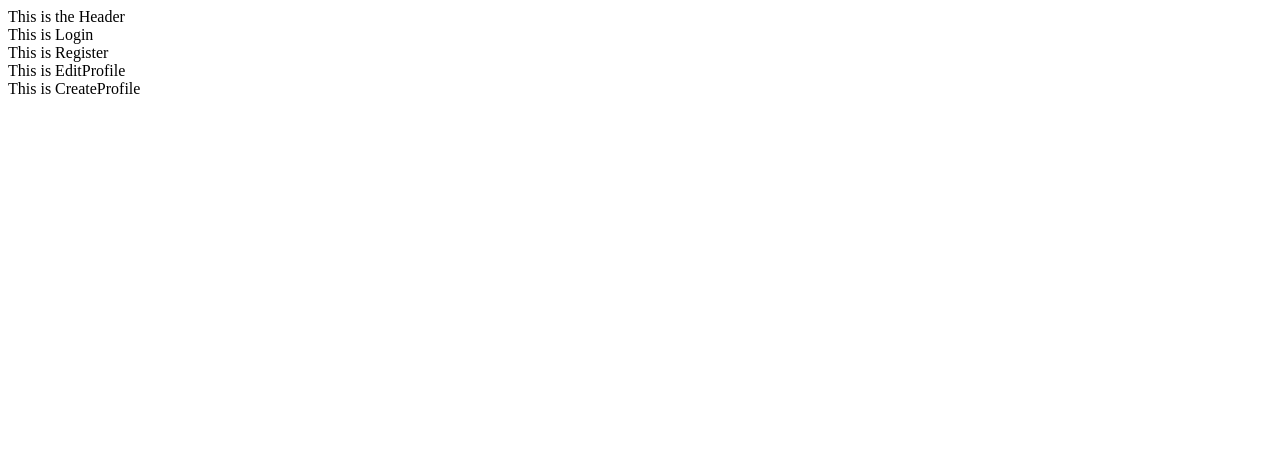
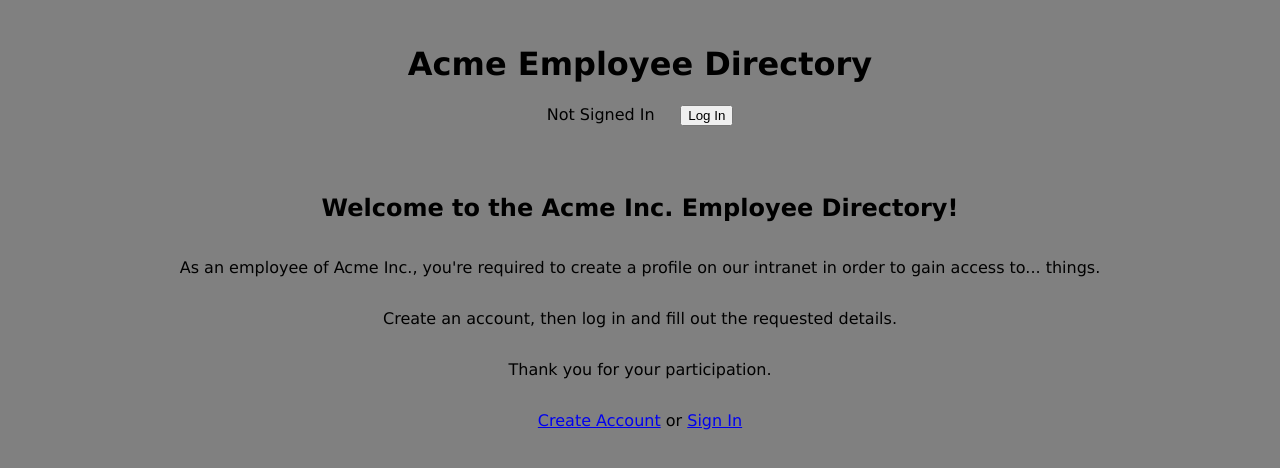
Before and after one commit to emmaegstad/adv-react-employee-directory, a React app: page / in a window 1280 px wide. Shown: the top 468 px of the page. Built offline with nearby package versions, Linux system fonts and the light colour scheme.

Commit message:
stubbing out header, home components and creating nav paths

```diff
--- a/package.json
+++ b/package.json
@@ -67,6 +67,6 @@
     "@supabase/supabase-js": "^1.30.6",
     "react": "^17.0.2",
     "react-dom": "^17.0.2",
-    "react-router-dom": "^6.2.1"
+    "react-router-dom": "^5.3.0"
   }
 }
--- a/src/App.css
+++ b/src/App.css
@@ -0,0 +1,16 @@
+* {
+  box-sizing: border-box;
+}
+
+body {
+  margin: 0;
+  background-color: grey;
+  font-family: 'Lucida Sans', 'Lucida Sans Regular', 'Lucida Grande',
+    'Lucida Sans Unicode', Geneva, Verdana, sans-serif;
+}
+
+.App {
+  display: flex;
+  flex-direction: column;
+  align-items: center;
+}
--- a/src/App.jsx
+++ b/src/App.jsx
@@ -1,10 +1,39 @@
 import './App.css';
+import { BrowserRouter, Switch, Route } from 'react-router-dom';
+import Header from './components/Header/Header';
 import Home from './views/Home/Home';
+import Login from './views/Auth/Login/Login';
+import Register from './views/Auth/Register/Register';
+import Profile from './views/Profile/Profile';
+import CreateProfile from './components/CreateProfile/CreateProfile';
+import EditProfile from './components/EditProfile/EditProfile';
 
 export default function App() {
   return (
     <div className="App">
-      <Home />
+      <BrowserRouter>
+        <Header />
+        <Switch>
+          <Route exact path="/">
+            <Home />
+          </Route>
+          <Route path="/login">
+            <Login />
+          </Route>
+          <Route path="/register">
+            <Register />
+          </Route>
+          <Route exact path="/profile">
+            <Profile />
+          </Route>
+          <Route path="/profile/create">
+            <CreateProfile />
+          </Route>
+          <Route path="/profile/edit">
+            <EditProfile />
+          </Route>
+        </Switch>
+      </BrowserRouter>
     </div>
   );
 }
--- a/src/components/Header/Header.css
+++ b/src/components/Header/Header.css
@@ -0,0 +1,13 @@
+.Header {
+  width: 100vw;
+  display: flex;
+  flex-direction: column;
+  align-items: center;
+  justify-content: space-around;
+  margin: 3vh 0 6vh 0;
+}
+
+.header-controls {
+  display: flex;
+  gap: 2vw;
+}
--- a/src/components/Header/Header.jsx
+++ b/src/components/Header/Header.jsx
@@ -2,5 +2,14 @@ import './Header.css';
 import React from 'react';
 
 export default function Header() {
-  return <div className="Header">This is the Header</div>;
+  return (
+    <div className="Header">
+      <h1 className="header-title">Acme Employee Directory</h1>
+      {/* conditionally render 'not signed in' or 'signed in as...' */}
+      <section className="header-controls">
+        <span>Not Signed In</span>
+        <button>Log In</button>
+      </section>
+    </div>
+  );
 }
--- a/src/views/Home/Home.css
+++ b/src/views/Home/Home.css
@@ -0,0 +1,5 @@
+.Home {
+  display: flex;
+  flex-direction: column;
+  align-items: center;
+}
--- a/src/views/Home/Home.jsx
+++ b/src/views/Home/Home.jsx
@@ -1,17 +1,25 @@
 import './Home.css';
 import React from 'react';
-import Header from '../../components/Header/Header';
-import Login from '../Auth/Login/Login';
-import Register from '../Auth/Register/Register';
-import Profile from '../Profile/Profile';
+import { Link } from 'react-router-dom';
 
 export default function Home() {
   return (
     <div className="Home">
-      <Header />
-      <Login />
-      <Register />
-      <Profile />
+      <h2 className="home-title">
+        Welcome to the Acme Inc. Employee Directory!
+      </h2>
+      <p className="home-text">
+        As an employee of Acme Inc., you're required to create a profile on our
+        intranet in order to gain access to... things.
+      </p>
+      <p className="home-text">
+        Create an account, then log in and fill out the requested details.
+      </p>
+      <p className="home-text">Thank you for your participation.</p>
+      <p className="home-text">
+        <Link to="/register">Create Account</Link> or{' '}
+        <Link to="/login">Sign In</Link>
+      </p>
     </div>
   );
 }
--- a/src/views/Profile/Profile.jsx
+++ b/src/views/Profile/Profile.jsx
@@ -3,10 +3,5 @@ import EditProfile from '../../components/EditProfile/EditProfile';
 import CreateProfile from '../../components/CreateProfile/CreateProfile';
 
 export default function Profile() {
-  return (
-    <div className="Profile">
-      <EditProfile />
-      <CreateProfile />
-    </div>
-  );
+  return <div className="Profile"></div>;
 }
--- a/webpack.config.js
+++ b/webpack.config.js
@@ -61,7 +61,7 @@ module.exports = {
             loader: 'css-loader',
             options: {
               sourceMap: true,
-              modules: true,
+              modules: false,
               importLoaders: 1,
             },
           },
```
Also changed, not shown: 1 other file (tests, documents, lock files or other folders).
